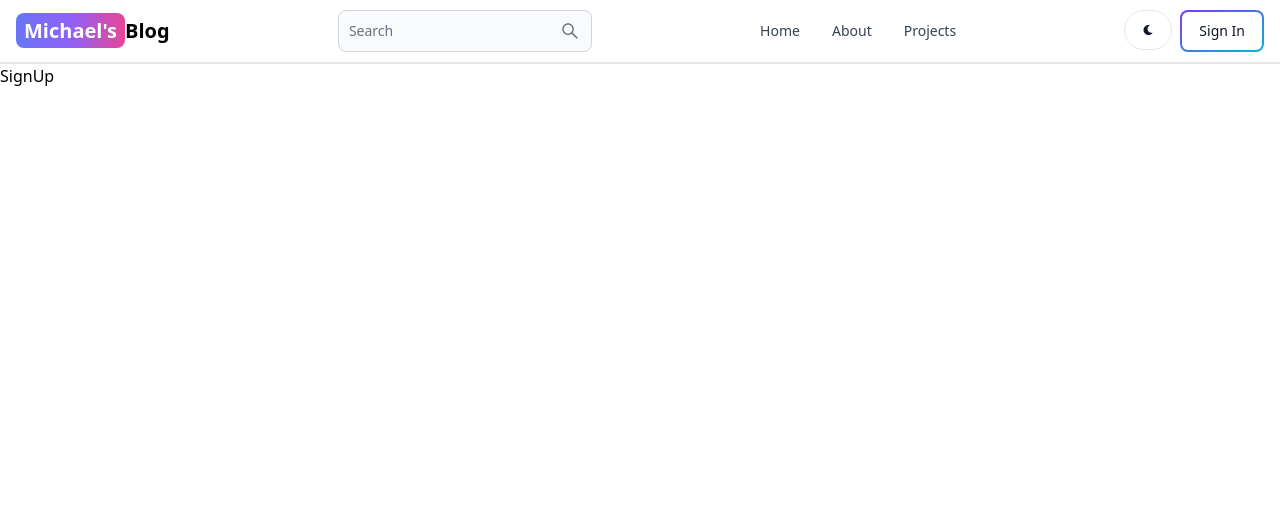
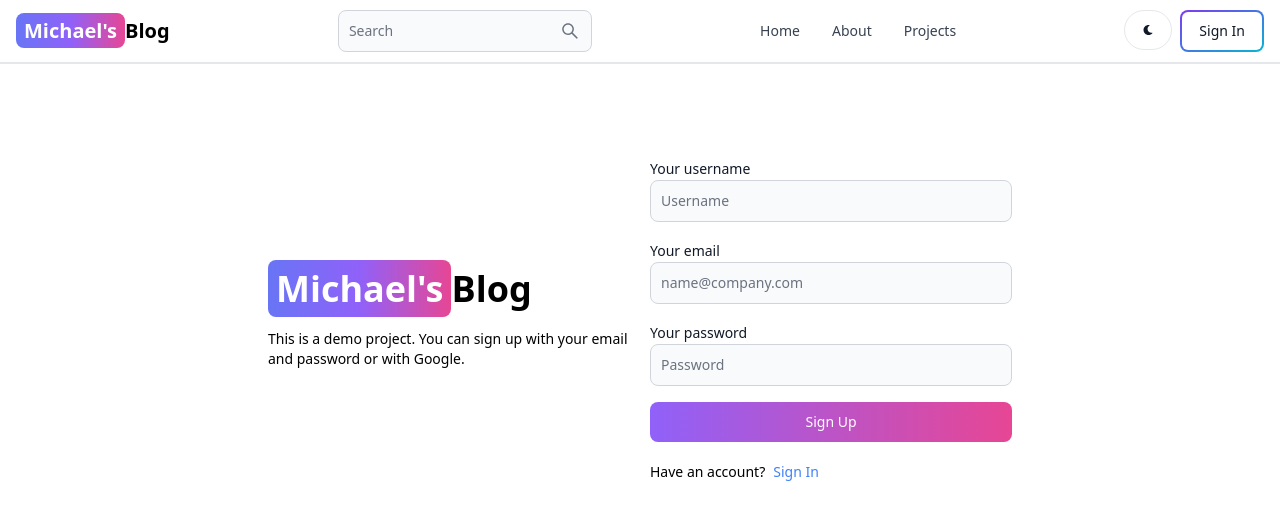
Before and after one commit to michaelokolo/mern-blog, a React (Vite) app in the folder client/: page /sign-up in a window 1280 px wide. Shown: the top 520 px of the page. Built offline with nearby package versions, Linux system fonts and the light colour scheme.

Commit message:
complete sign up page UI

```diff
--- a/client/src/pages/SignUp.jsx
+++ b/client/src/pages/SignUp.jsx
@@ -1,5 +1,62 @@
+import { Button, Label, TextInput } from 'flowbite-react';
 import React from 'react';
+import { Link } from 'react-router-dom';
 
 export default function SignUp() {
-  return <div>SignUp</div>;
+  return (
+    <div className="min-h-screen mt-20">
+      <div className="flex p-3 max-w-3xl mx-auto flex-col md:flex-row md:items-center gap-5">
+        {/* left */}
+        <div className="flex-1">
+          <Link
+            to="/"
+            className="font-semibold
+             dark:text-white text-4xl"
+          >
+            <span
+              className="px-2 py-1 bg-gradient-to-r from-indigo-500
+         via-purple-500 to-pink-500 rounded-lg text-white"
+            >
+              Michael's
+            </span>
+            Blog
+          </Link>
+          <p className="text-sm mt-5">
+            This is a demo project. You can sign up with your email and password
+            or with Google.
+          </p>
+        </div>
+        {/* right */}
+        <div className="flex-1">
+          <form className="flex flex-col gap-4">
+            <div>
+              <Label value="Your username" />
+              <TextInput type="text" placeholder="Username" id="username" />
+            </div>
+            <div>
+              <Label value="Your email" />
+              <TextInput
+                type="text"
+                placeholder="name@company.com"
+                id="email"
+              />
+            </div>
+            <div>
+              <Label value="Your password" />
+              <TextInput type="text" placeholder="Password" id="password" />
+            </div>
+            <Button gradientDuoTone="purpleToPink" type="submit">
+              Sign Up
+            </Button>
+          </form>
+          <div className="flex gap-2 text-sm mt-5">
+            <span>Have an account?</span>
+            <Link to="/sign-in" className="text-blue-500">
+              Sign In
+            </Link>
+          </div>
+        </div>
+      </div>
+    </div>
+  );
 }
```
